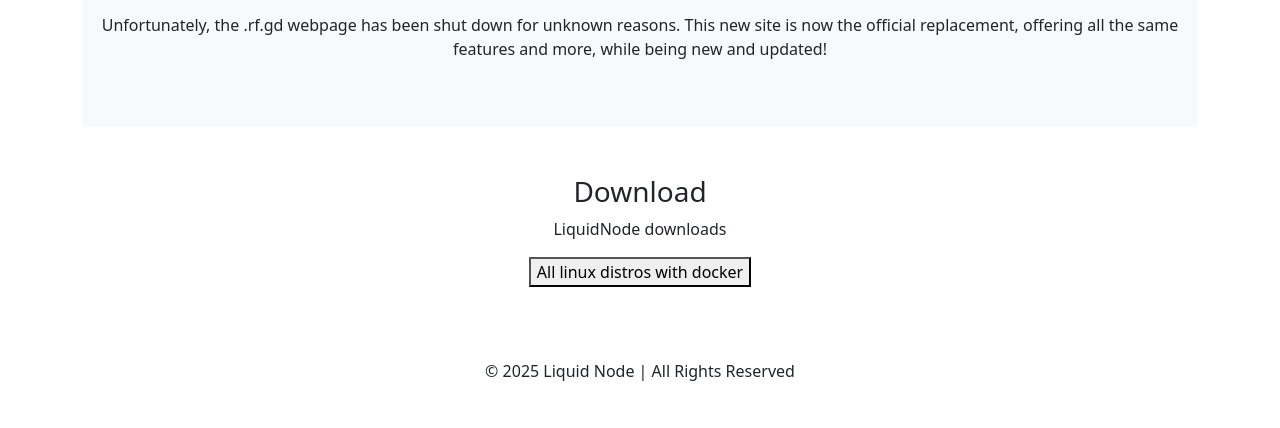
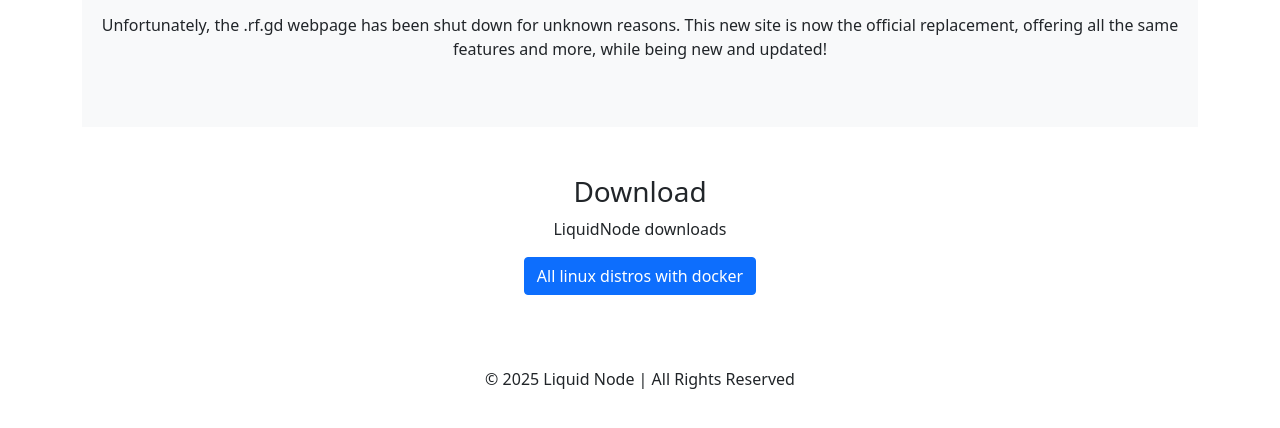
Before and after one commit to electric-otter/liquid-node, a plain HTML site: page index.html in a window 1280 px wide. Shown: the part 208-636 px from the top of the page. Drawn offline with nearby package versions, Linux system fonts and the light colour scheme.

Commit message:
Update index.html

```diff
--- a/index.html
+++ b/index.html
@@ -32,7 +32,7 @@
             <h3>Download</h3>
             <p>LiquidNode downloads</p>
           <a href="https://github.com/electric-otter/liquidnode/archive/refs/heads/main.zip">
-            <button>All linux distros with docker</button>
+            <button type="button" class="btn btn-primary">All linux distros with docker</button>
           </a>
         </div>
 
```
